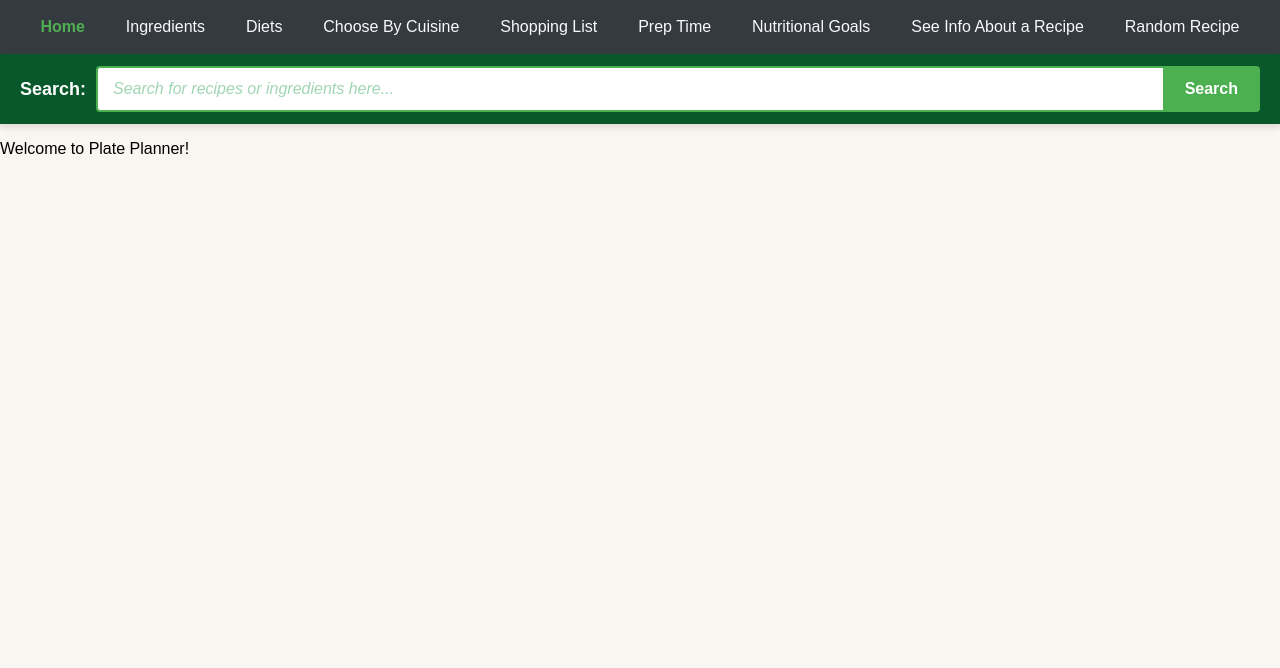
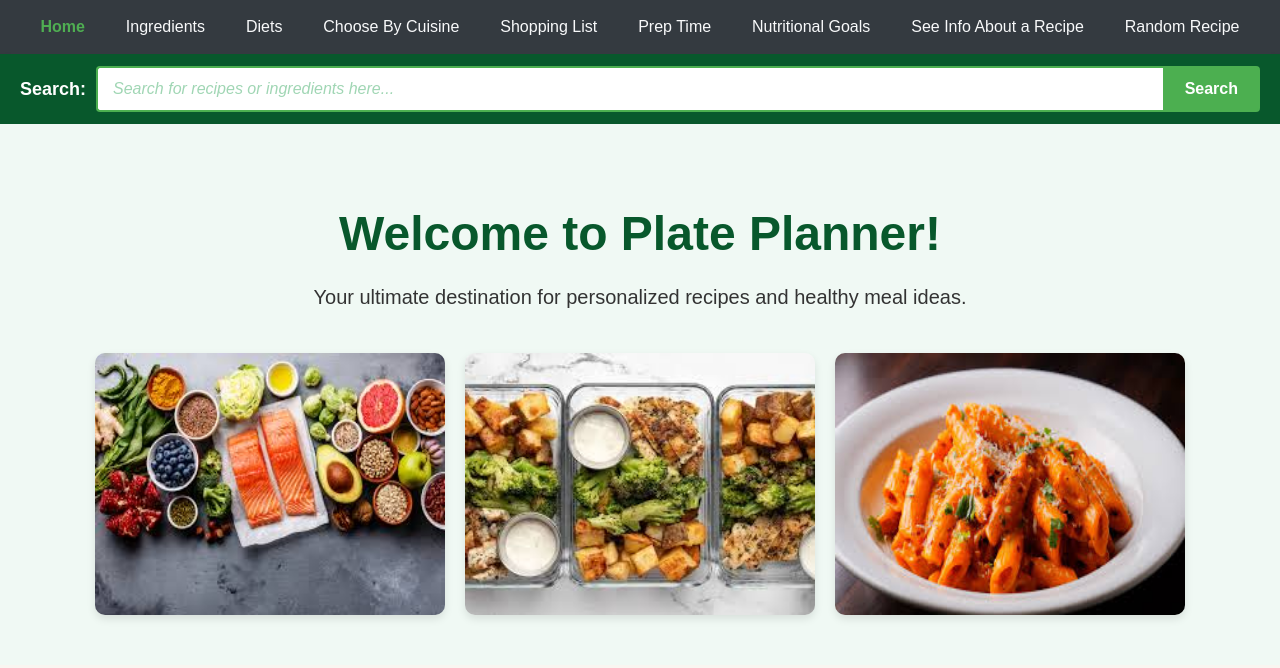
Before and after one commit to 2164-ServiceNow/Tomiello-Nguyen-Plate-Planner, a plain HTML site: page index.html in a window 1280 px wide. Drawn offline with nearby package versions, Linux system fonts and the light colour scheme; some packages are replaced by stand-ins of ours.

Commit message:
designed home page with david

```diff
--- /dev/null
+++ b/home.css
@@ -0,0 +1,45 @@
+/* Container for the landing page */
+.landing-container {
+    text-align: center; /* Center-align content */
+    padding: 50px 20px; /* Add spacing */
+    background-color: #f0f9f4; /* Soft green background */
+    color: #333; /* Dark text color for readability */
+    font-family: 'Arial', sans-serif;
+}
+
+/* Welcome message styling */
+.landing-container h1 {
+    font-size: 48px;
+    font-weight: bold;
+    margin-bottom: 20px;
+    color: #08582c; /* Dark green for emphasis */
+}
+
+/* Paragraph styling */
+.landing-container p {
+    font-size: 20px;
+    line-height: 1.6;
+    margin-bottom: 40px;
+}
+
+/* Images container */
+.landing-images {
+    display: flex;
+    justify-content: center;
+    gap: 20px; /* Add space between images */
+    flex-wrap: wrap; /* Wrap images to the next line if needed */
+}
+
+/* Image styling */
+.landing-images img {
+    width: 350px; /* Set image width */
+    height: auto; /* Maintain aspect ratio */
+    border-radius: 10px; /* Rounded corners */
+    box-shadow: 0 4px 8px rgba(0, 0, 0, 0.1); /* Subtle shadow */
+    transition: transform 0.3s ease; /* Add hover animation */
+}
+
+/* Hover effect for images */
+.landing-images img:hover {
+    transform: scale(1.2); /* Slight zoom on hover */
+}
--- a/index.html
+++ b/index.html
@@ -4,8 +4,10 @@
     <script src="https://cdnjs.cloudflare.com/ajax/libs/angular.js/1.8.2/angular.js"></script>
     <script src="https://cdnjs.cloudflare.com/ajax/libs/angular-route/1.8.2/angular-route.min.js"></script>
     <script src="https://ajax.googleapis.com/ajax/libs/angularjs/1.2.7/angular-resource.js"></script>
-    <link rel="stylesheet" href="/navbar.css">
+    <link rel="stylesheet" href="navbar.css">
     <link rel="stylesheet" href="styles.css">
+    <link rel="stylesheet" href="home.css">
+
 </head>
 <body>
     <div class="navbar">
--- a/pages/home.html
+++ b/pages/home.html
@@ -1 +1,10 @@
-<p>Welcome to Plate Planner!</p>
+<div class="landing-container">
+    <h1>Welcome to Plate Planner!</h1>
+    <p>Your ultimate destination for personalized recipes and healthy meal ideas.</p>
+
+    <div class="landing-images">
+        <img src="images/bigPlate.jpeg" alt="Healthy Food" />
+        <img src="images/mealPrep.jpeg" alt="Meal Planning" />
+        <img src="images/pasta.jpeg" alt="Recipes" />
+    </div>
+</div>
--- a/styles.css
+++ b/styles.css
@@ -12,6 +12,6 @@ html, body {
 
 /* Add styles for main container if needed */
 .ng-view {
-    padding: 20px; /* Add spacing around your content */
-    min-height: calc(100vh - 60px); /* Ensures the content fills the viewport */
+    padding: 20px;
+    min-height: calc(100vh - 60px);
 }
```
Also changed, not shown: images/bigPlate.jpeg (added), images/mealPrep.jpeg (added), images/pasta.jpeg (added).
